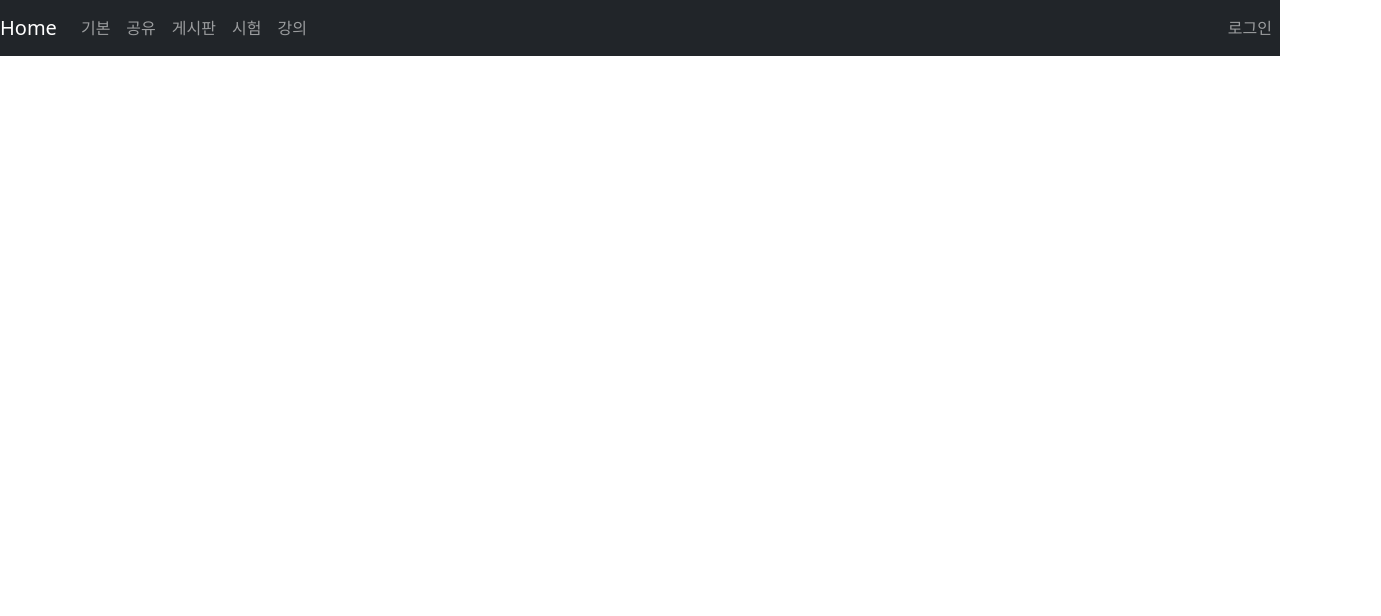
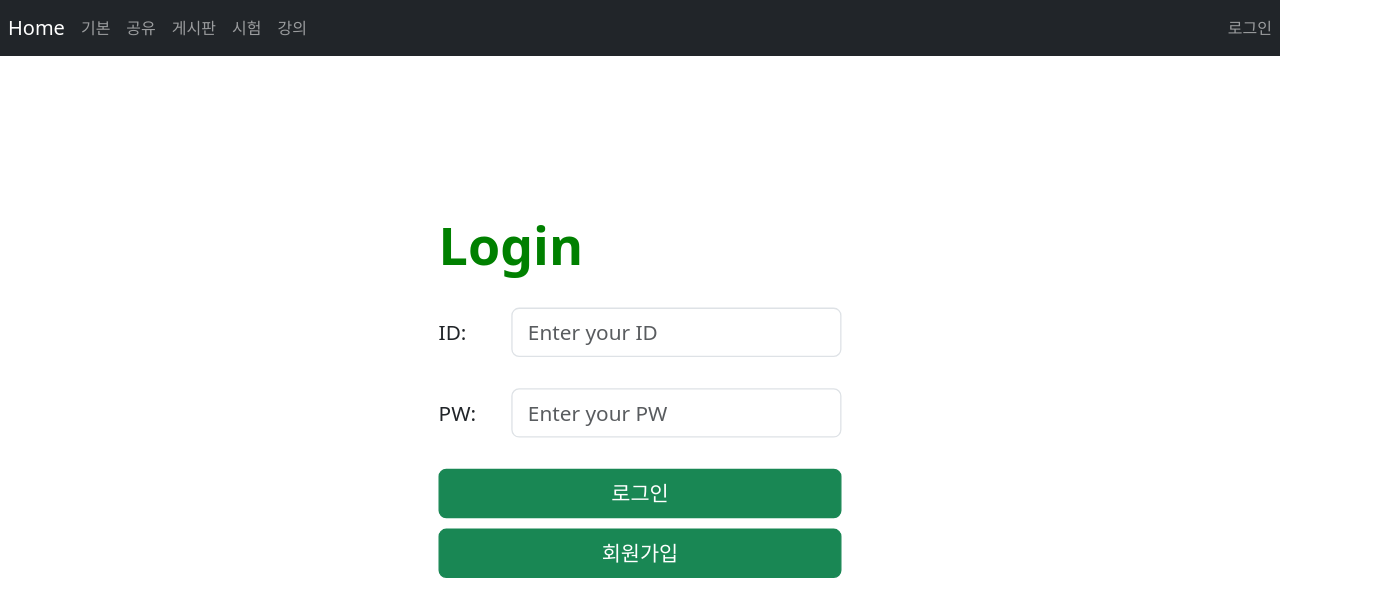
Before and after one commit to HYUNKISEO/allround-react, a React (Create React App) app: page /user/login in a window 1280 px wide. Shown: the top 616 px of the page, 1381 px wide, since content can reach past the window. Built offline with nearby package versions, Linux system fonts and the light colour scheme.

Commit message:
로그인, 헤더, 홈

```diff
--- a/package.json
+++ b/package.json
@@ -7,6 +7,7 @@
     "@testing-library/react": "^13.4.0",
     "@testing-library/user-event": "^13.5.0",
     "bootstrap": "^5.3.2",
+    "jwt-decode": "^4.0.0",
     "react": "^18.2.0",
     "react-bootstrap": "^2.10.0",
     "react-dom": "^18.2.0",
--- a/src/AllRound/allround.js
+++ b/src/AllRound/allround.js
@@ -2,13 +2,15 @@ import React from 'react';
 import home from "./pages/home/home";
 import {Route, Routes} from "react-router-dom";
 import Header from "./components/Header";
+import Login from "./pages/user/Login";
 
 const Allround = () => {
     return (
         <div>
             <Header/>
             <Routes>
-                <Route path='/' Component={home}></Route>
+                <Route path='/' Component={home}/>
+                <Route path='/user/login' Component={Login}/>
             </Routes>
         </div>
     );
--- a/src/AllRound/components/Header.js
+++ b/src/AllRound/components/Header.js
@@ -1,13 +1,33 @@
-import React, {useState} from 'react';
-import {Nav, Navbar} from "react-bootstrap";
-import {Link} from "react-router-dom";
+import React, {useEffect, useState} from 'react';
+import {Nav, Navbar, NavbarText} from "react-bootstrap";
+import {Link, useNavigate} from "react-router-dom";
+import {jwtDecode} from "jwt-decode";
 
 const Header = () => {
     const [loggedIn, setLoggedIn] = useState(false);
+    const [user, setUser] = useState(null);
+    const navigate = useNavigate();
+
+    useEffect(() => {
+        const token = localStorage.getItem('token');
+        if(token && !loggedIn) {
+            const decoded = jwtDecode(token);
+            setUser(decoded);
+            setLoggedIn(true);
+        }
+    }, [loggedIn]);
+
+    const logout = () => {
+        localStorage.removeItem('token')
+        setLoggedIn(false);
+        navigate("/")
+        alert("Logout 완료")
+    }
+
     return (
         <>
             <Navbar bg='dark' data-bs-theme='dark'>
-                <Link to='/' className='navbar-brand'>Home</Link>
+                <Link to='/' className='navbar-brand mx-2'>Home</Link>
                 <Nav className='me-auto'>
                     <Link to='/basic' className='nav-link'>기본</Link>
                     <Link to='/share' className='nav-link'>공유</Link>
@@ -18,11 +38,11 @@ const Header = () => {
                 <Nav>
                     {loggedIn ? (
                         <>
-                            <Nav.Text>{`000님 환영합니다`}</Nav.Text>
-                            <Nav.Link>로그아웃</Nav.Link>
+                            <NavbarText className='text-white'>{`${user.name}님 환영합니다👋`}</NavbarText>
+                            <Nav.Link onClick={logout}>로그아웃</Nav.Link>
                         </>
                     ) : (
-                        <Nav.Link>로그인</Nav.Link>
+                        <Nav.Link as={Link} to='/user/login'>로그인</Nav.Link>
                     )}
                 </Nav>
             </Navbar>
--- a/src/AllRound/pages/home/home.css
+++ b/src/AllRound/pages/home/home.css
@@ -1,12 +1,13 @@
 
 .main {
-    background-color: #3535ff;
+    background: linear-gradient(to right, #7a5afd 0%, #5dbdff 50%, #7a5afd 100%);
     height: 94vh;
     display: flex;
     align-items: center;
     justify-content: center;
     color: white;
 }
+
 
 .container {
     position: relative;
@@ -30,6 +31,7 @@
     color: #444444;
     font-size: 30vw;
     font-weight: bold;
+    opacity: 0.8;
 }
 
 .front {
@@ -40,6 +42,8 @@
     left: 50%;
     transform: translate(-50%, -50%) rotate(0deg);
     white-space: nowrap;
+    font-weight: bold;
+    text-shadow: 2px 2px 4px rgba(0, 0, 0, 0.8); /* 그림자 추가 */
 }
 
 .custom-button {
@@ -50,4 +54,6 @@
     color: #2b2bff;
     border: none;
     cursor: pointer;
+    border-radius: 10px; /* 둥근 테두리를 위한 값 설정 */
+    position: relative; /* position을 relative로 설정 */
 }
--- a/src/AllRound/pages/home/home.js
+++ b/src/AllRound/pages/home/home.js
@@ -12,7 +12,7 @@ const Home = () => {
                     <p className='back'>A</p>
                     <p className='front'>문제풀이와 커뮤니티를<br/> 한곳에 담다. AllRound</p>
                 </div>
-                <button className='custom-button'>Let`s Go!</button>
+                <button className='custom-button' onClick={() => {navigate('/user/login')}}>Let`s Go!</button>
             </div>
         </div>
     );
--- /dev/null
+++ b/src/AllRound/pages/user/Login.js
@@ -0,0 +1,80 @@
+// Login.js
+import React, { useState } from 'react';
+import {Link, useNavigate} from "react-router-dom";
+
+const Login = () => {
+    const [username, setUsername] = useState('');
+    const [password, setPassword] = useState('');
+    const navigator = useNavigate();
+
+    const handleLogin = () => {
+        fetch('http://localhost:8080/api/authenticate', {
+            method: 'POST',
+            headers: {
+                'Content-Type': 'application/json;charset=utf-8',
+            },
+            body: JSON.stringify({
+                username: username,
+                password: password,
+            }),
+        })
+            .then(response => {
+                if (!response.ok) {
+                    throw new Error(`HTTP error! Status: ${response.status}`);
+                }
+                return response.json();
+            })
+            .then(data => {
+                // 토큰을 사용하거나 저장하려면 이곳에서 처리
+                const token = data.token;
+                localStorage.setItem('token', token);
+                navigator('/')
+                window.location.reload();
+            })
+            .catch(error => {
+                alert("로그인 실패")
+            });
+    };
+
+    return (
+        <div className="container d-grid gap-2" style={{width: '100%', height: '100%', marginTop: '25vh', transform: "scale(1.3)"}}>
+            <h1 className="mb-3" style={{fontWeight: "bold", color: "green"}}>Login</h1>
+            <div className="mb-3 row align-items-center">
+                <label htmlFor="username" className="col-sm-2 col-form-label">ID:</label>
+                <div className="col-sm-10">
+                    <input
+                        type="text"
+                        className="form-control" // form-control 클래스 추가
+                        id="username"
+                        placeholder="Enter your ID"
+                        value={username}
+                        onChange={(e) => setUsername(e.target.value)}
+                    />
+                </div>
+            </div>
+            <div className="mb-3 row align-items-center">
+                <label htmlFor="password" className="col-sm-2 col-form-label">PW:</label>
+                <div className="col-sm-10">
+                    <input
+                        type="password"
+                        className="form-control" // form-control 클래스 추가
+                        id="password"
+                        placeholder="Enter your PW"
+                        value={password}
+                        onChange={(e) => setPassword(e.target.value)}
+                    />
+                </div>
+            </div>
+            <div className="d-grid gap-2">
+                <button type="button" className="btn btn-success btn-block" onClick={handleLogin}>
+                       로그인
+                </button>
+                <button type="button" className="btn btn-success btn-block" onClick={() => navigator("/user/signup")}>
+                    회원가입
+                </button>
+            </div>
+        </div>
+    );
+};
+
+export default Login;
```
Also changed, not shown: src/AllRound/pages/user/SignUp.js (added, +11 -0 lines), 1 other file (tests, documents, lock files or other folders).
